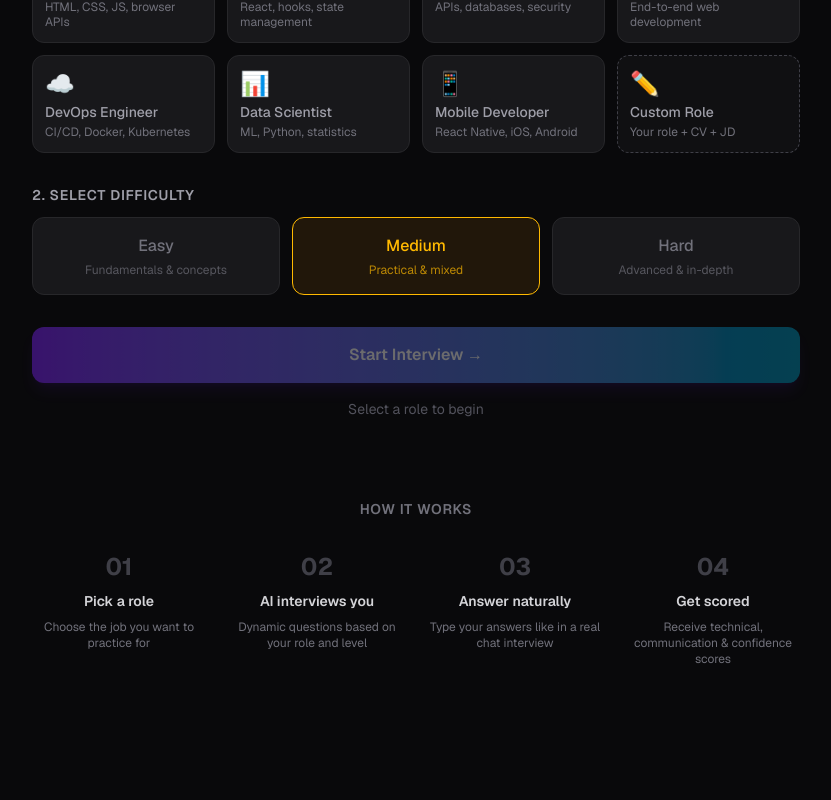
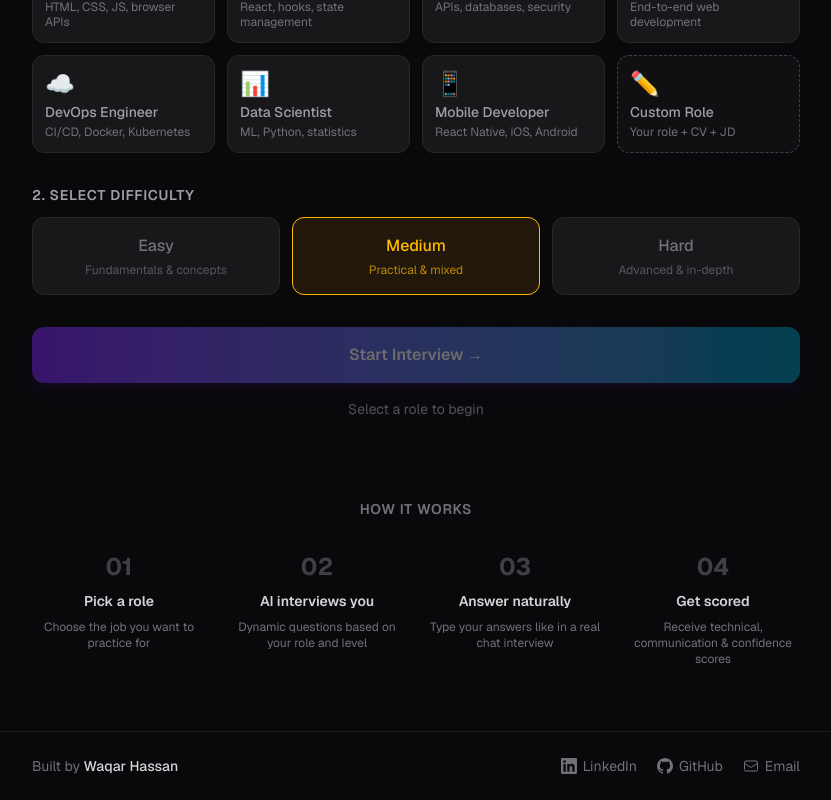
Before and after one commit to waqar629/Ai-Interview-Coach, a Next.js app: page / in a window 1280 px wide. Shown: the part 389-1189 px from the top of the page, without its empty margins (224-1055 px from the left). Before the commit the page ends 1120 px from the top, so only its background shows below. Built offline with nearby package versions, Linux system fonts and the light colour scheme.

Commit message:
Add footer with Waqar Hassan branding and contact links

```diff
--- a/src/app/layout.tsx
+++ b/src/app/layout.tsx
@@ -21,6 +21,50 @@ export default function RootLayout({
     <html lang="en" className={`${geist.variable} h-full`}>
       <body className="min-h-full flex flex-col bg-zinc-950 text-zinc-100 antialiased font-[family-name:var(--font-geist)]">
         {children}
+        <footer className="border-t border-zinc-800/60 py-6 px-4">
+          <div className="max-w-3xl mx-auto flex flex-col sm:flex-row items-center justify-between gap-3 text-sm text-zinc-500">
+            <span>
+              Built by{" "}
+              <span className="text-zinc-300 font-medium">Waqar Hassan</span>
+            </span>
+            <div className="flex items-center gap-5">
+              {/* LinkedIn */}
+              <a
+                href="https://www.linkedin.com/in/waqar628/"
+                target="_blank"
+                rel="noopener noreferrer"
+                className="flex items-center gap-1.5 hover:text-blue-400 transition-colors"
+              >
+                <svg className="w-4 h-4" fill="currentColor" viewBox="0 0 24 24">
+                  <path d="M20.447 20.452h-3.554v-5.569c0-1.328-.027-3.037-1.852-3.037-1.853 0-2.136 1.445-2.136 2.939v5.667H9.351V9h3.414v1.561h.046c.477-.9 1.637-1.85 3.37-1.85 3.601 0 4.267 2.37 4.267 5.455v6.286zM5.337 7.433a2.062 2.062 0 01-2.063-2.065 2.064 2.064 0 112.063 2.065zm1.782 13.019H3.555V9h3.564v11.452zM22.225 0H1.771C.792 0 0 .774 0 1.729v20.542C0 23.227.792 24 1.771 24h20.451C23.2 24 24 23.227 24 22.271V1.729C24 .774 23.2 0 22.222 0h.003z" />
+                </svg>
+                LinkedIn
+              </a>
+              {/* GitHub */}
+              <a
+                href="https://github.com/waqar629"
+                target="_blank"
+                rel="noopener noreferrer"
+                className="flex items-center gap-1.5 hover:text-zinc-200 transition-colors"
+              >
+                <svg className="w-4 h-4" fill="currentColor" viewBox="0 0 24 24">
+                  <path d="M12 0C5.374 0 0 5.373 0 12c0 5.302 3.438 9.8 8.207 11.387.599.111.793-.261.793-.577v-2.234c-3.338.726-4.033-1.416-4.033-1.416-.546-1.387-1.333-1.756-1.333-1.756-1.089-.745.083-.729.083-.729 1.205.084 1.839 1.237 1.839 1.237 1.07 1.834 2.807 1.304 3.492.997.107-.775.418-1.305.762-1.604-2.665-.305-5.467-1.334-5.467-5.931 0-1.311.469-2.381 1.236-3.221-.124-.303-.535-1.524.117-3.176 0 0 1.008-.322 3.301 1.23A11.509 11.509 0 0112 5.803c1.02.005 2.047.138 3.006.404 2.291-1.552 3.297-1.23 3.297-1.23.653 1.653.242 2.874.118 3.176.77.84 1.235 1.911 1.235 3.221 0 4.609-2.807 5.624-5.479 5.921.43.372.823 1.102.823 2.222v3.293c0 .319.192.694.801.576C20.566 21.797 24 17.3 24 12c0-6.627-5.373-12-12-12z" />
+                </svg>
+                GitHub
+              </a>
+              {/* Email */}
+              <a
+                href="mailto:waqarhassan630@gmail.com"
+                className="flex items-center gap-1.5 hover:text-violet-400 transition-colors"
+              >
+                <svg className="w-4 h-4" fill="none" viewBox="0 0 24 24" stroke="currentColor" strokeWidth={1.5}>
+                  <path strokeLinecap="round" strokeLinejoin="round" d="M21.75 6.75v10.5a2.25 2.25 0 01-2.25 2.25h-15a2.25 2.25 0 01-2.25-2.25V6.75m19.5 0A2.25 2.25 0 0019.5 4.5h-15a2.25 2.25 0 00-2.25 2.25m19.5 0v.243a2.25 2.25 0 01-1.07 1.916l-7.5 4.615a2.25 2.25 0 01-2.36 0L3.32 8.91a2.25 2.25 0 01-1.07-1.916V6.75" />
+                </svg>
+                Email
+              </a>
+            </div>
+          </div>
+        </footer>
       </body>
     </html>
   );
```
